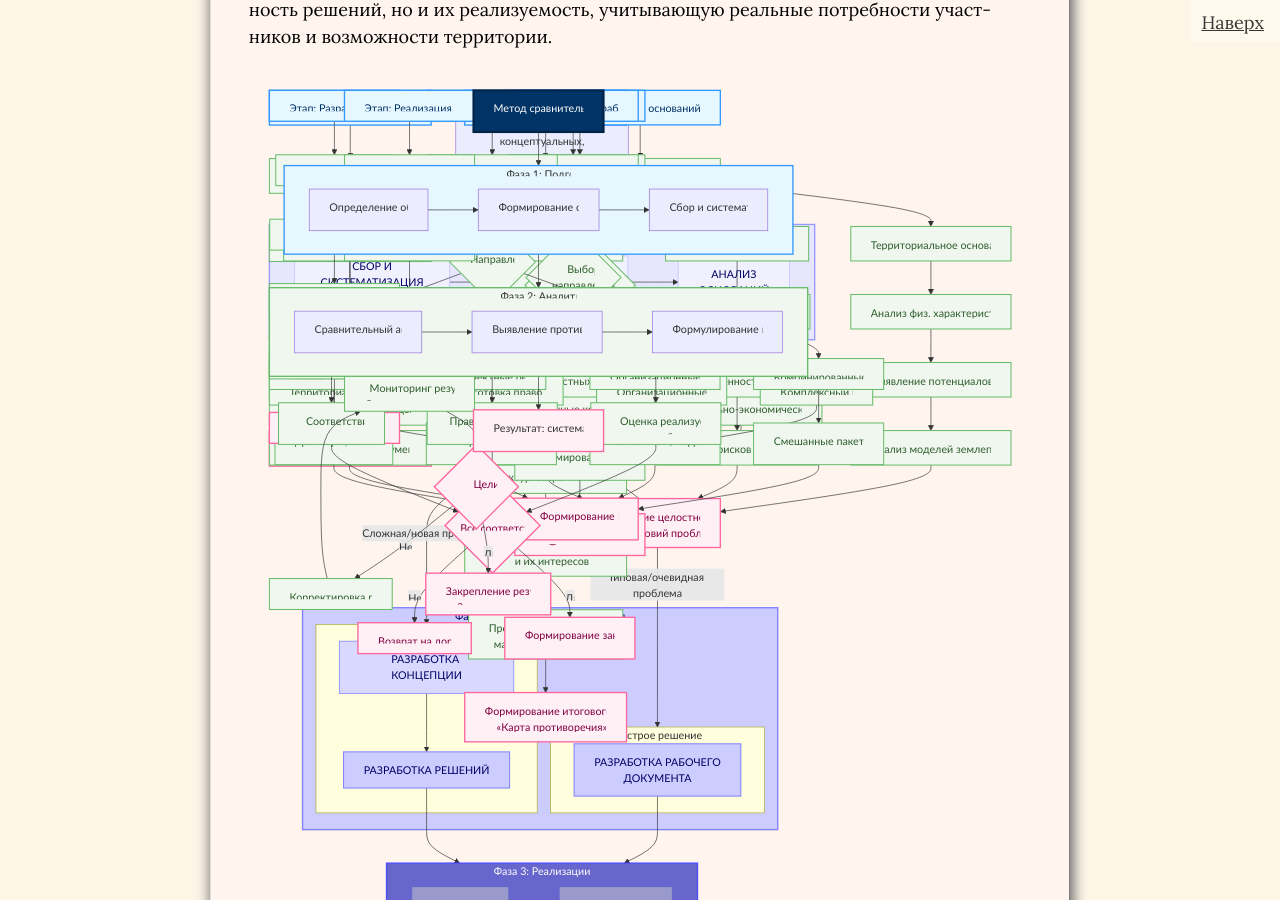
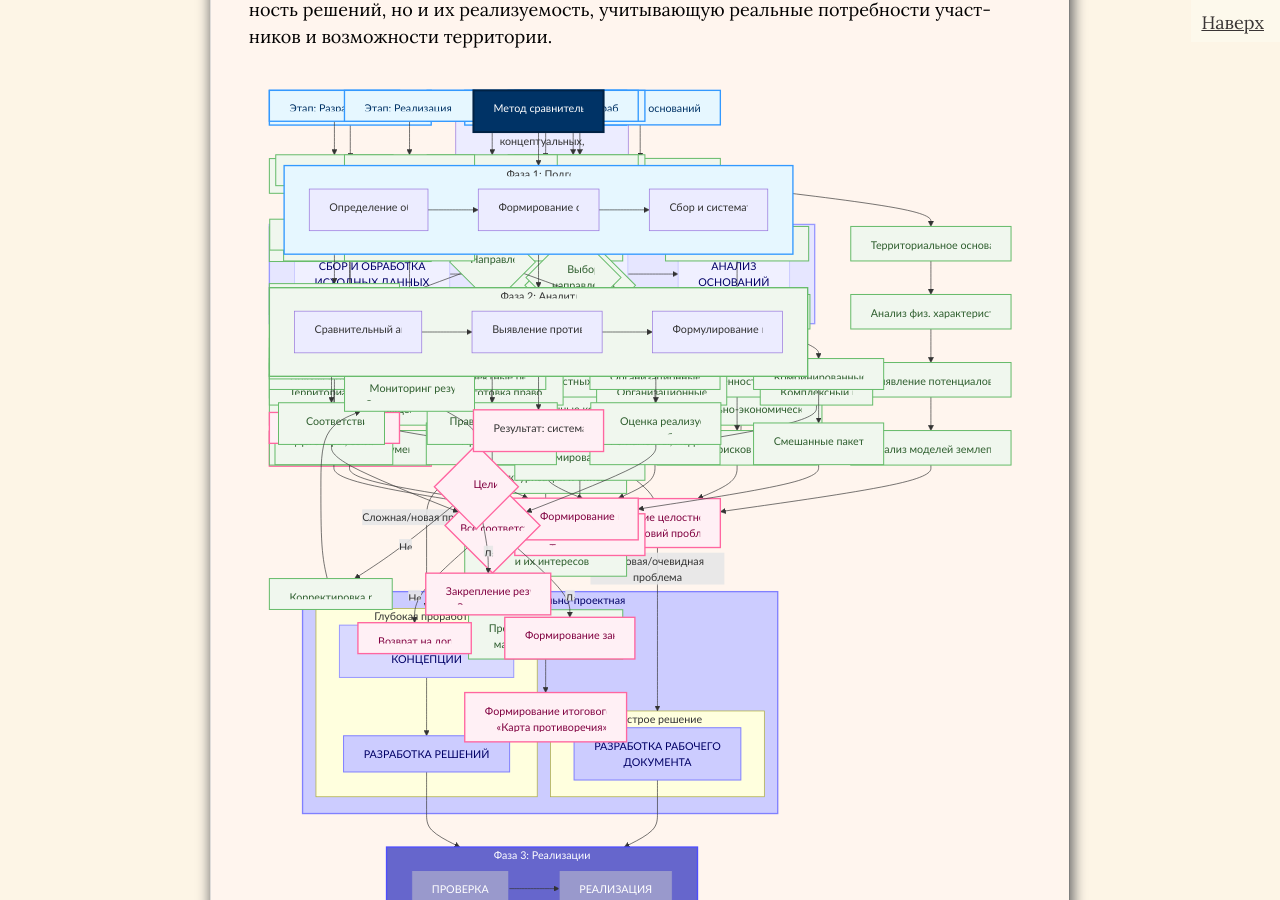
Before and after one commit to SergSi/land-use-art, a Jekyll site: the page built from _posts/2025-09-12-metod.md, in a window 1280 px wide and 900 px high, scrolled down 1589 px. Built offline with Jekyll 4.4.1, drawn with Linux system fonts in a browser that asks for light colours; some web fonts are replaced.

Commit message:
Update 2025-09-12-metod.md

```diff
--- a/_posts/2025-09-12-metod.md
+++ b/_posts/2025-09-12-metod.md
@@ -25,7 +25,7 @@
 direction LR
     B["РАСПОЗНАНИЕ<br>ПРОТИВОРЕЧИЯ"]
     C["АНАЛИЗ<br>ОСНОВАНИЙ"]
- J["СБОР И<br>СИСТЕМАТИЗАЦИЯ<br>ИСХОДНЫХ ДАННЫХ"]
+ J["СБОР И ОБРАБОТКА<br>ИСХОДНЫХ ДАННЫХ"]
 
 J --> B --> C
 end
```
